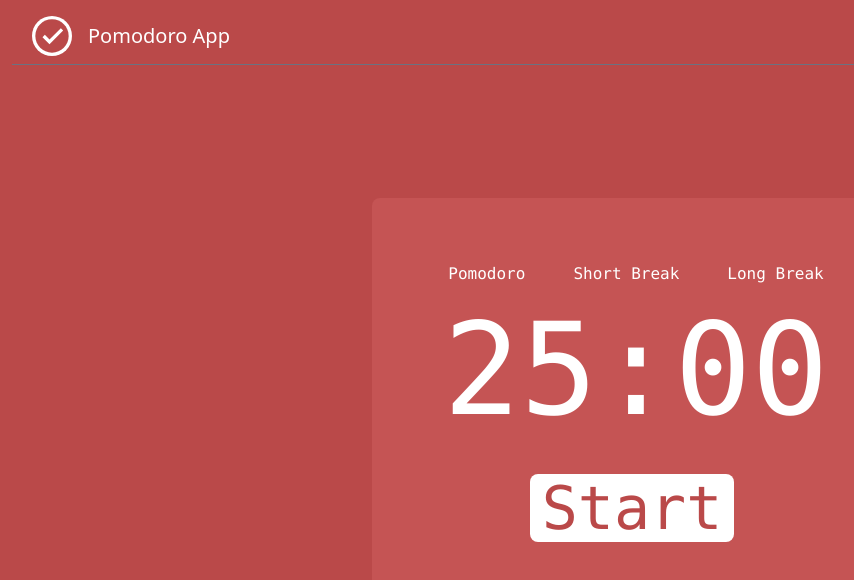
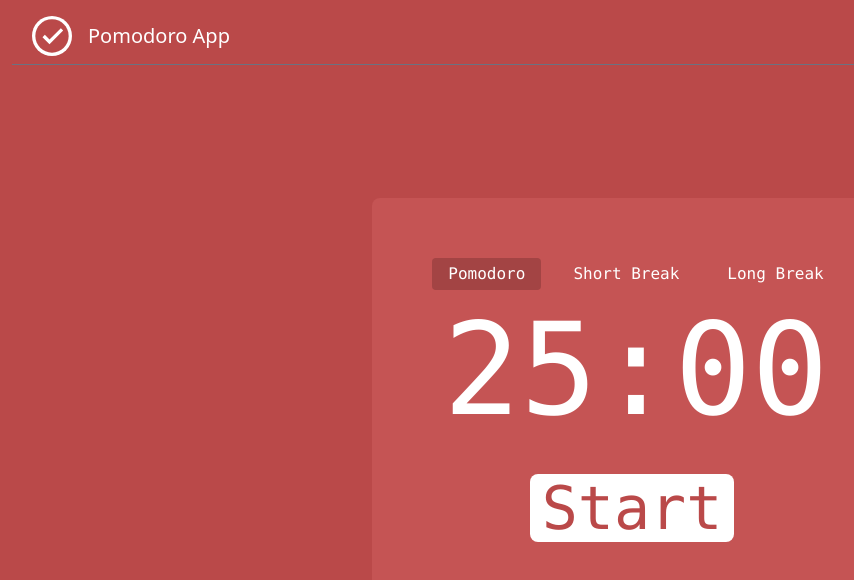
Before and after one commit to spunito/PomodoroApp, a React (Vite) app: page / in a window 1280 px wide. Shown: the top 580 px of the page, without its empty margins (4-858 px from the left). Built offline with nearby package versions, Linux system fonts and the light colour scheme; no server answers.

Commit message:
button active added

```diff
--- a/src/components/Pomodoro.jsx
+++ b/src/components/Pomodoro.jsx
@@ -7,7 +7,7 @@ export const Pomodoro = () => {
     const minutos = Math.floor(timer/60)
     const segundos = timer % 60
     const txtMinutos = minutos.toString().padStart(2, '0')+ ":" + segundos.toString().padStart(2, '0')
-
+    console.log(mode)
     return (
 
     <div className={`${mode ==="pomodoro" ? 'bg-[rgb(186,73,73)]' : mode === "short"  ? "bg-[#38858a]"  : mode === "long"  ? "bg-[#397097]" :'' }
@@ -15,10 +15,10 @@ export const Pomodoro = () => {
 
           <div className={`${mode ==="pomodoro" ? 'bg-[#C55454]' : mode === "short"  ? "bg-[#4B9A9C]"  : mode === "long"  ? "bg-[#4B7A9C]" :'' } p-15  rounded-lg `}>
 
-            <div className='flex justify-top gap-4 mb-4 text-white'>
-                <button className='rounded px-4 py-1 cursor-pointer'  onClick={() => changeMode("pomodoro")}>Pomodoro</button>
-                <button className='rounded px-4 py-1 cursor-pointer'  onClick={() => changeMode("short")}>Short Break</button>
-                <button className='rounded px-4 py-1 cursor-pointer'  onClick={() => changeMode("long")}>Long Break</button>
+            <div className='flex justify-top gap-4 mb-4 text-white' >
+                <button className={`rounded px-4 py-1 cursor-pointer ${mode === "pomodoro" ? 'bg-[#A34444] ' : ''}`}  onClick={() => changeMode("pomodoro")}>Pomodoro</button>
+                <button className={`rounded px-4 py-1 cursor-pointer ${mode === "short" ? 'bg-[#3A7D7E]' : ''}`}  onClick={() => changeMode("short")}>Short Break</button>
+                <button className={`rounded px-4 py-1 cursor-pointer ${mode === "long" ? 'bg-[#3B627E]' : ''}`}  onClick={() => changeMode("long")}>Long Break</button>
             </div>
 
             <p className="text-center text-9xl text-white pb-6">{txtMinutos}</p>
```
